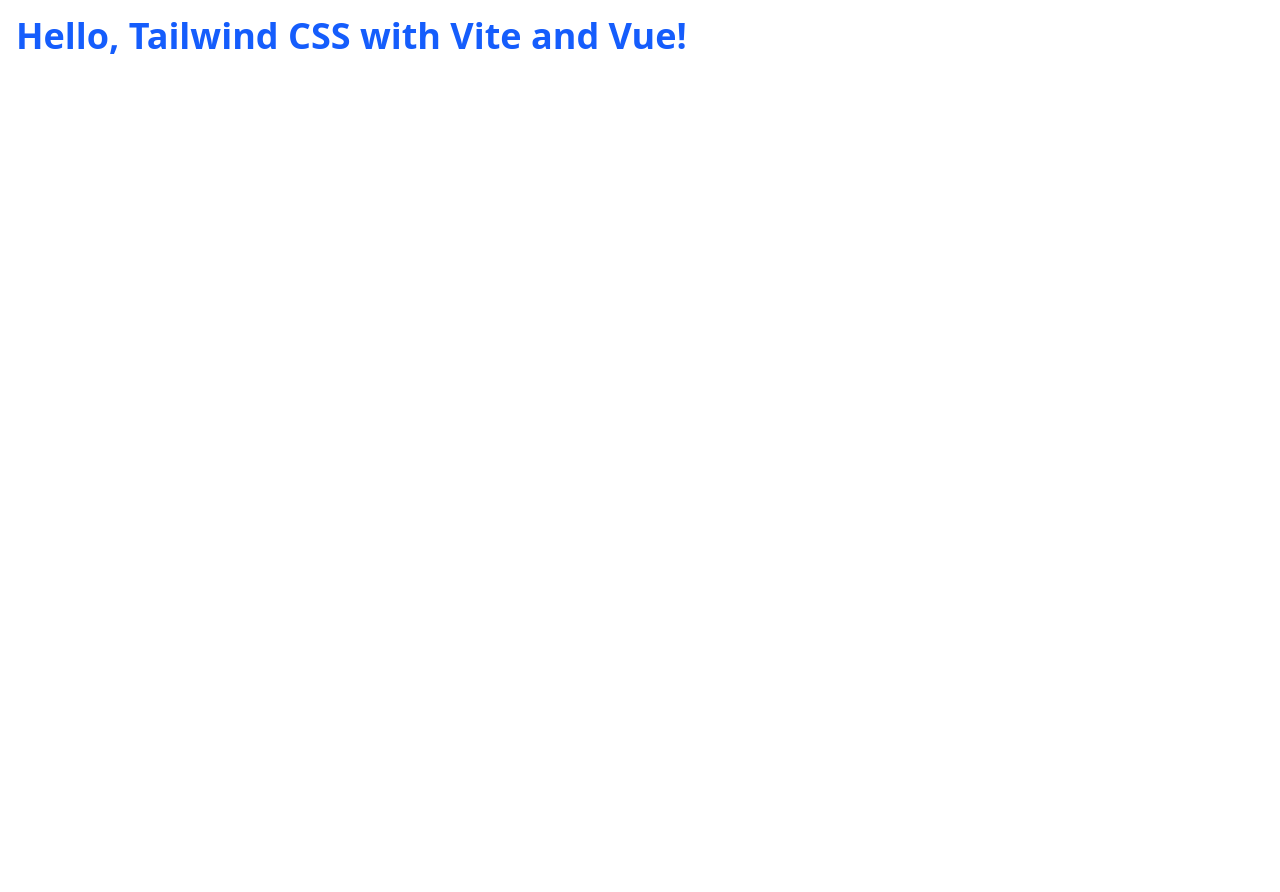
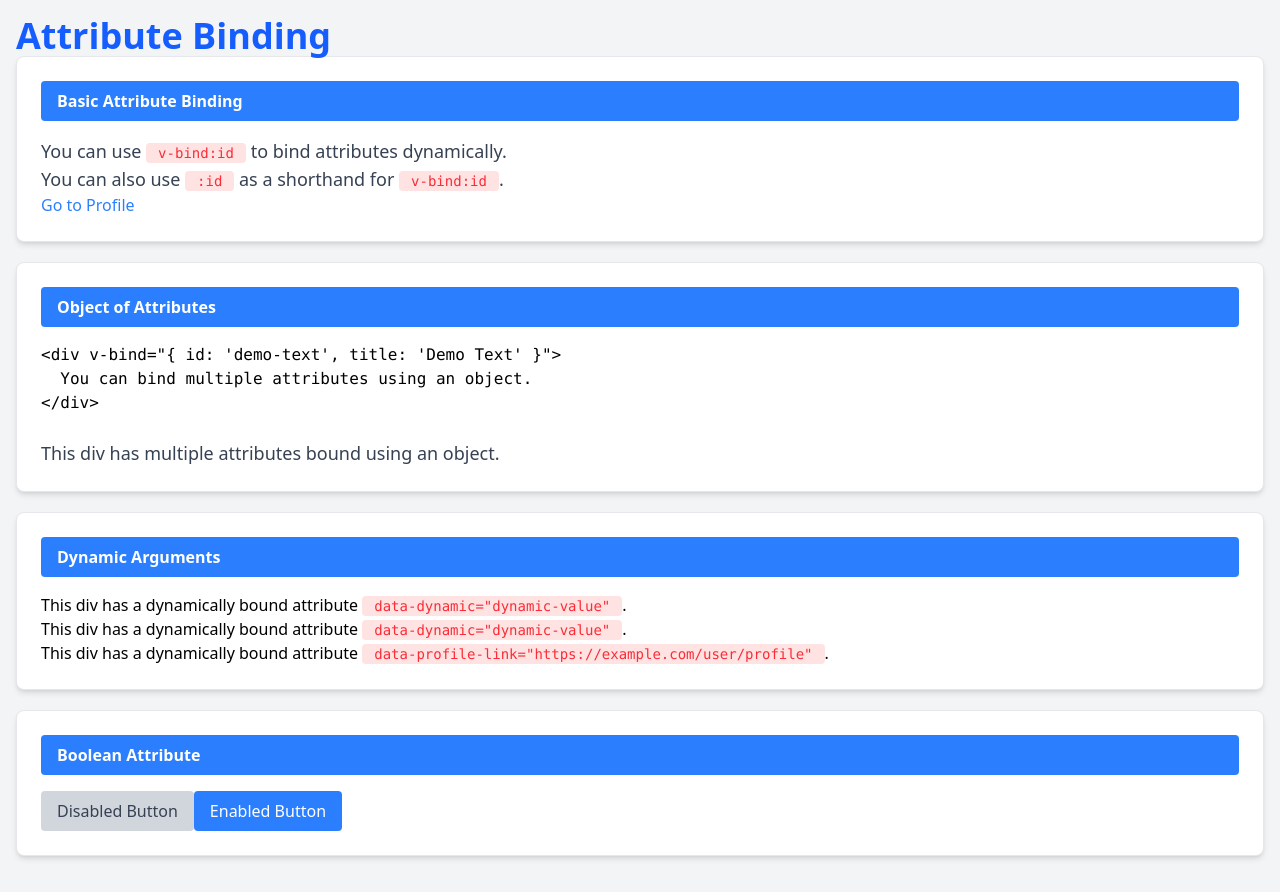
Before and after one commit to shahnewazz/vue-practice, a Vue app: page / in a window 1280 px wide. Before the commit the page ends 800 px from the top, so only its background shows below. Built offline with nearby package versions, Linux system fonts and the light colour scheme.

Commit message:
added changes

```diff
--- a/src/App.vue
+++ b/src/App.vue
@@ -1,10 +1,68 @@
 <script setup>
-
+const divId = 'demo-text';
+const heroAreaId = 'hero-area';
+const profileLink = 'https://example.com/user/profile';
+const linkClass = 'text-blue-500 hover:text-blue-700 hover:underline';
+const attributes = {
+  id: 'demo-text',
+  class: 'text-lg text-gray-700',
+  title: 'Demo Text',
+  'data-info': 'additional-info'
+};
+const attributeName = 'data-dynamic';
+const profileAttr = 'data-profile-link';
 </script>
 
 <template>
   <div class="container mx-auto p-4">
-    <h1 class="text-4xl font-bold text-blue-600">Hello, Tailwind CSS with Vite and Vue!</h1>
+    <h1 class="text-4xl font-bold text-blue-600">Attribute Binding</h1>
+
+    <div class="">
+      <div class="topic-box">
+        <h2 class="topic-header">Basic Attribute Binding</h2>
+        <div v-bind:id="divId" class="text-lg text-gray-700">
+          You can use  <code>v-bind:id</code> to bind attributes dynamically.
+        </div>
+        <div :id="heroAreaId" class="text-lg text-gray-700">
+           You can also use <code>:id</code> as a shorthand for <code>v-bind:id</code>.
+        </div>
+        <div class="">
+          <a :href="profileLink" :class="linkClass">Go to Profile</a>
+        </div>
+      </div>
+      <div class="topic-box">
+        <h2 class="topic-header">Object of Attributes</h2>
+        <pre>
+&lt;div v-bind="{ id: 'demo-text', title: 'Demo Text' }"&gt;
+  You can bind multiple attributes using an object.
+&lt;/div&gt;
+        </pre>
+        <div v-bind="attributes">
+          This div has multiple attributes bound using an object.
+          </div>
+      </div>
+      <div class="topic-box">
+        <h2 class="topic-header">Dynamic Arguments</h2>
+        <div v-bind:[attributeName]="'dynamic-value'">
+          This div has a dynamically bound attribute <code>data-dynamic="dynamic-value"</code>.
+        </div>
+        <div :[attributeName]="'dynamic-value'">
+          This div has a dynamically bound attribute <code>data-dynamic="dynamic-value"</code>.
+        </div>
+        <div :[profileAttr]="profileLink">
+          This div has a dynamically bound attribute <code>data-profile-link="{{ profileLink }}"</code>.
+        </div>
+      </div>
+      <div class="topic-box">
+        <h2 class="topic-header">Boolean Attribute</h2>
+        <button v-bind:disabled="true" class="bg-gray-300 text-gray-700 px-4 py-2 rounded">
+          Disabled Button
+        </button>
+        <button :disabled="false" class="bg-blue-500 text-white px-4 py-2 rounded">
+          Enabled Button
+        </button>
+      </div>
+    </div>
   </div>
 </template>
 
--- a/src/style.css
+++ b/src/style.css
@@ -1 +1,22 @@
 @import "tailwindcss";
+
+/* You can add global styles to this file, and also import other style files */
+body {
+  @apply bg-gray-100;
+}
+
+
+@layer base {
+  code {
+    @apply bg-red-100 text-red-500 font-medium text-sm  px-3 rounded inline-block font-mono;
+  }
+}
+
+@layer components {
+  .topic-header {
+    @apply bg-blue-500 text-white font-bold py-2 px-4 rounded mb-4;
+  }
+  .topic-box {
+    @apply bg-white p-6 rounded-lg shadow-md border border-gray-200 mb-5;
+  }
+}
```
